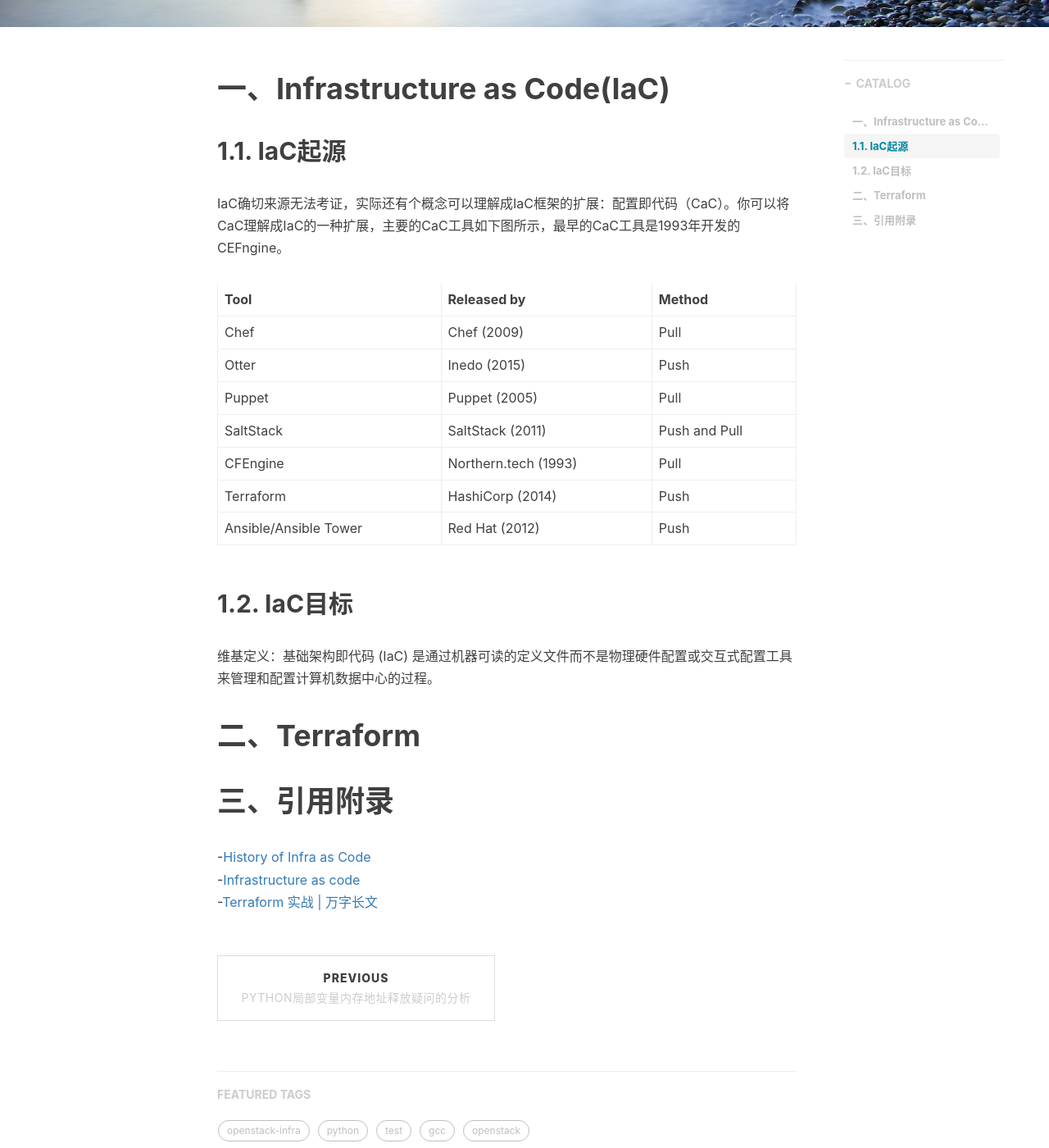
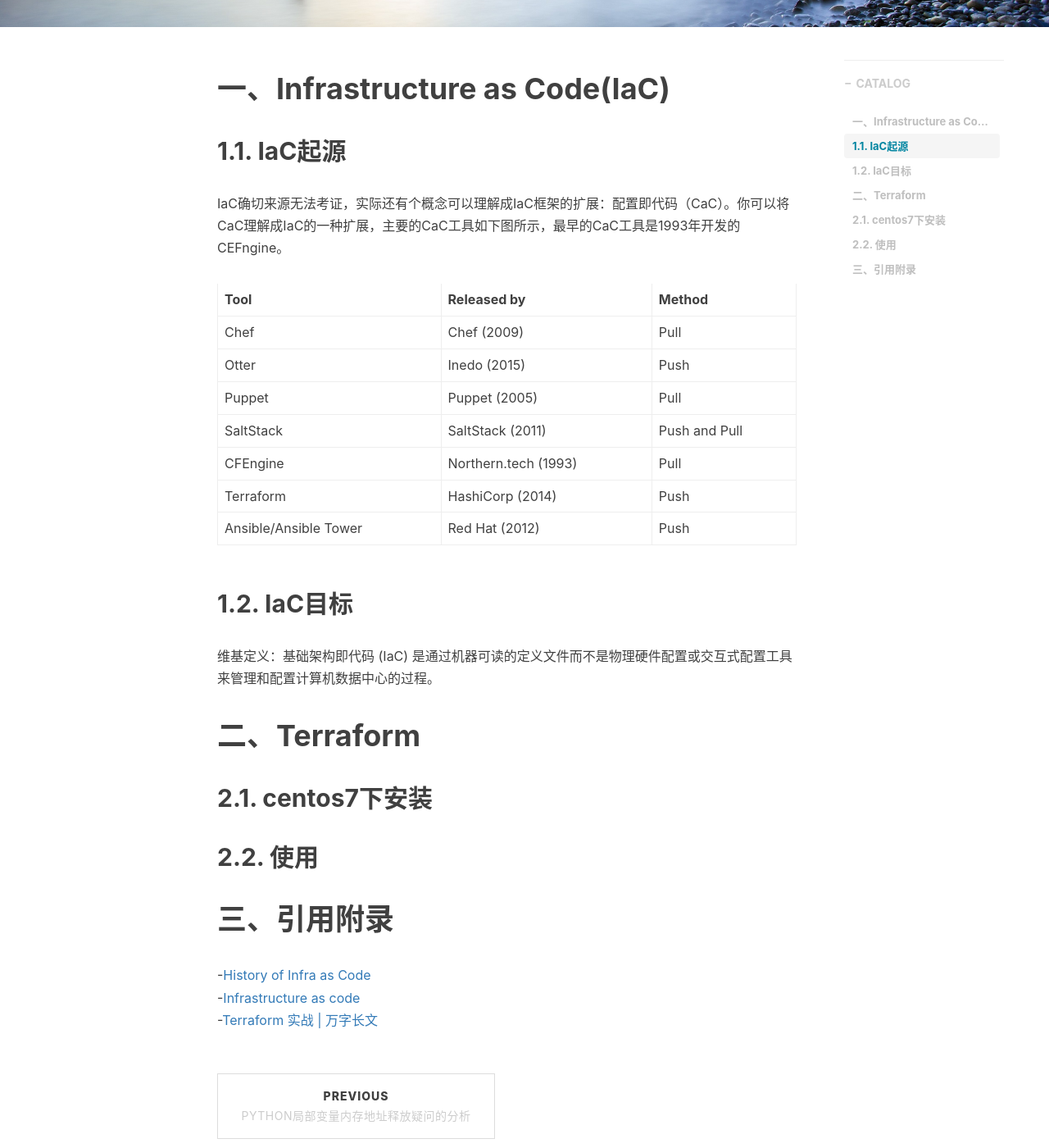
Before and after one commit to shihai1991/shihai1991.github.io, a Jekyll site: the page built from _posts/2022-06-10-Terraform初体验.md, in a window 1280 px wide and 1400 px high, scrolled down 424 px. Shown: the whole window at 82% size. Built offline with Jekyll 4.4.1, drawn with Linux system fonts in a browser that asks for light colours; nearby versions of some CDN libraries; comment, search, counter and statistics services are not loaded.

Commit message:
Update 2022-06-10-Terraform初体验.md

```diff
--- a/_posts/2022-06-10-Terraform初体验.md
+++ b/_posts/2022-06-10-Terraform初体验.md
@@ -27,6 +27,8 @@
 维基定义：基础架构即代码 (IaC) 是通过机器可读的定义文件而不是物理硬件配置或交互式配置工具来管理和配置计算机数据中心的过程。
 
 # 二、Terraform
+## 2.1. centos7下安装
+## 2.2. 使用
 
 # 三、引用附录
 -[History of Infra as Code](https://www.infoq.com/presentations/history-infra-as-code/)
```
